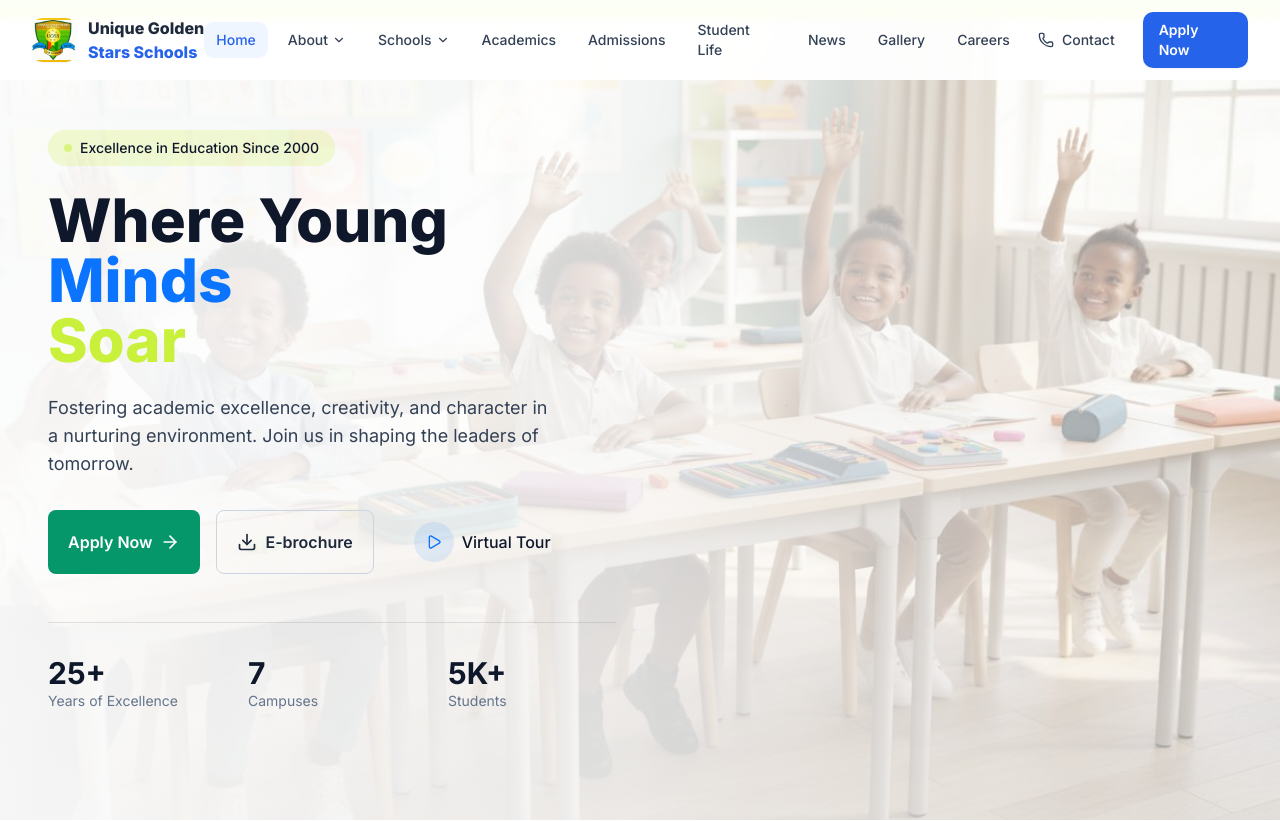
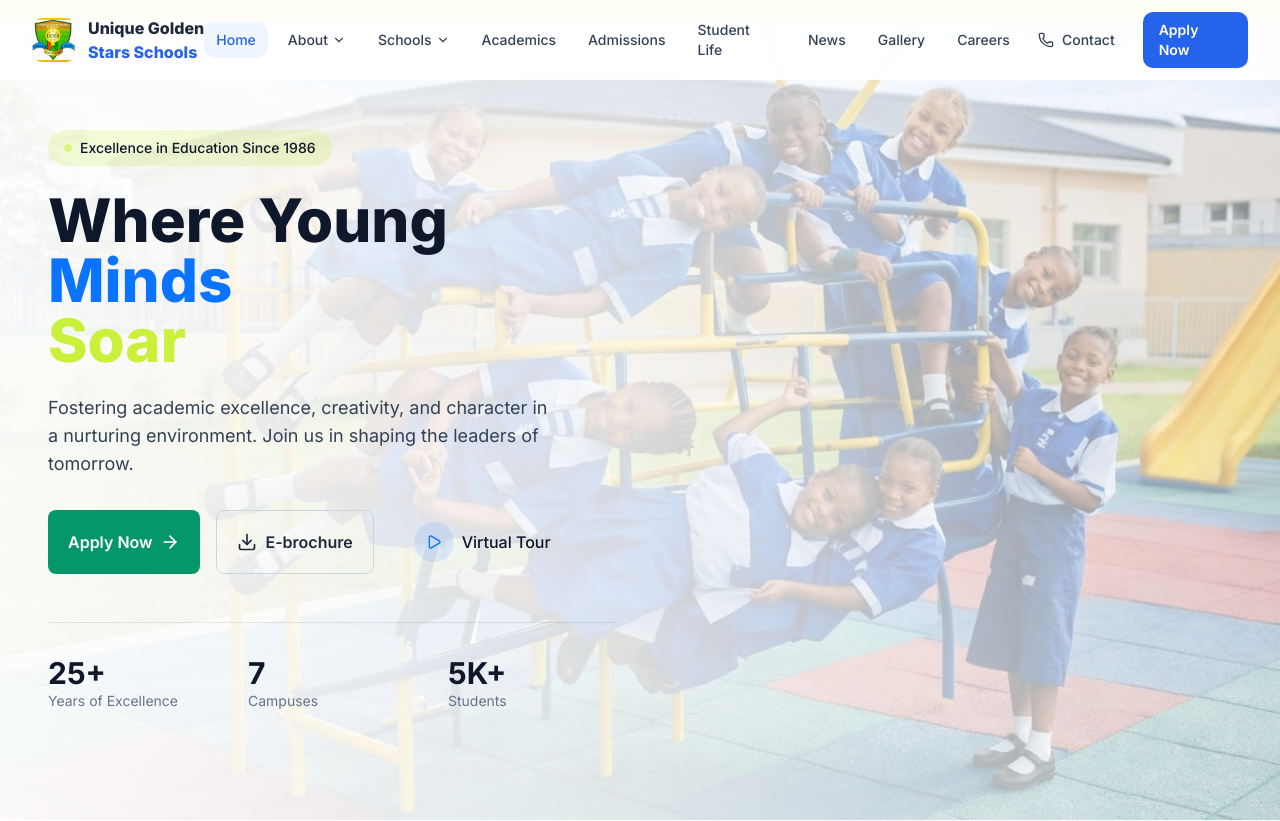
Before and after one commit to collinsolowo/Unique-Golden-Stars-Schools, a React (Vite) app: page / in a window 1280 px wide. Shown: the top 821 px of the page. Built offline with nearby package versions, Linux system fonts and the light colour scheme.

Commit message:
next commit

```diff
--- a/src/pages/About.tsx
+++ b/src/pages/About.tsx
@@ -208,7 +208,7 @@ function HistorySection() {
 
                 <h3 className="text-2xl font-bold text-slate mb-4">The Beginning</h3>
                 <p className="text-slate-light mb-6">
-                  Mrs. Grace Adeyemi, our founder, established the first Golden Stars Nursery School
+                  Mr. T.A Shobowale, our founder, established the first Golden Stars Nursery School
                   with just 15 students in a modest building on Unity Avenue. Her vision was to create
                   a learning environment where every child would be valued, nurtured, and empowered
                   to reach their full potential.
--- a/src/pages/Home.tsx
+++ b/src/pages/Home.tsx
@@ -78,7 +78,7 @@ export default function Home() {
         {/* Background Image */}
         <div className="absolute inset-0 z-0">
           <img
-            src="/images/hero/hero-bg.jpg"
+            src="/images/about-floating.jpeg"
             alt="Golden Stars Students"
             className="w-full h-full object-cover"
             loading="eager"
@@ -97,7 +97,7 @@ export default function Home() {
                   <div className="inline-flex items-center gap-2 px-4 py-2 bg-primary/20 rounded-full mb-6">
                     <span className="w-2 h-2 rounded-full bg-primary animate-pulse" />
                     <span className="text-sm font-medium text-slate">
-                      Excellence in Education Since 2000
+                      Excellence in Education Since 1986
                     </span>
                   </div>
                 </AnimateOnScroll>
```
